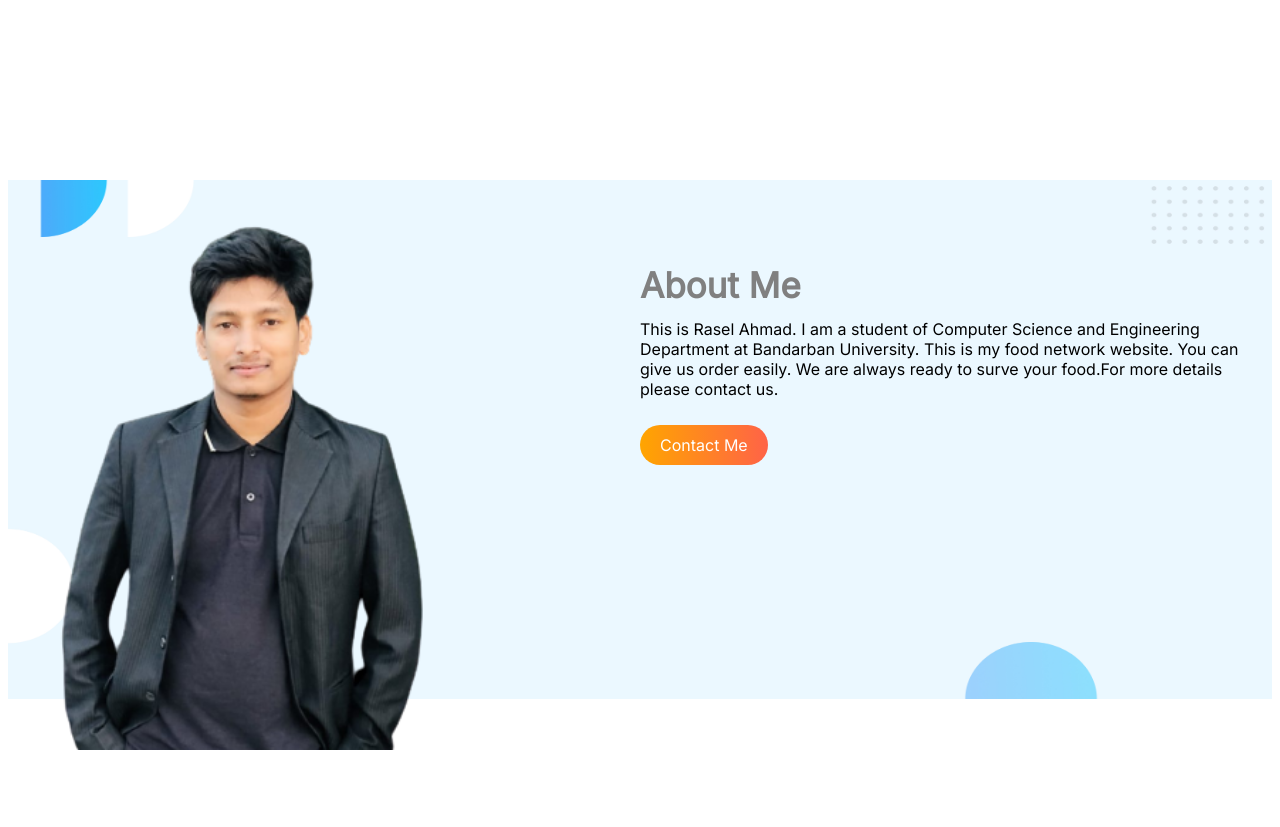
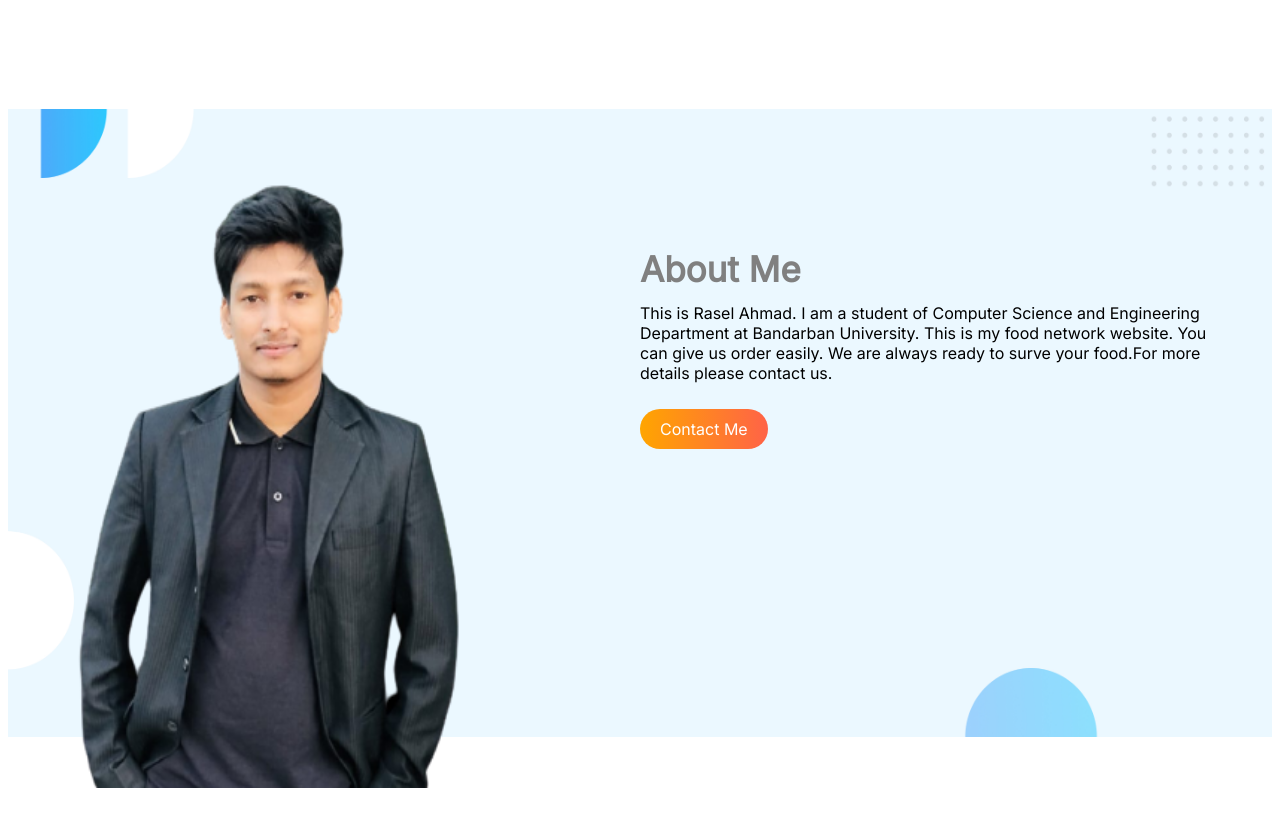
Before and after one commit to Rasalahmad/Food_Network, a plain HTML site: page index.html in a window 1280 px wide. Shown: the part 741-1568 px from the top of the page. Drawn offline with Linux system fonts and the light colour scheme.

Commit message:
add padding

```diff
--- a/index.html
+++ b/index.html
@@ -15,7 +15,6 @@
 <body>
     <section class="top-section">
         <div class="top-banner" id="paragraph">
-
             <h1><span>Skid </span>The Diet,</h1>
             <h1>Just Eat Healthy</h1>
             <h1>With Food Network</h1>
@@ -32,14 +31,14 @@
         <div class="top-banner">
             <img id="person-img" src="images/rasal1-removebg-preview.png" alt="">
         </div>
-        <div class="top-banner">
-            <div class="paragraph">
-                <h1>About Me</h1>
-                <p>This is Rasel Ahmad. I am a student of Computer Science and Engineering Department at Bandarban University. This is my food network website. You can give us order easily. We are always ready to surve your food.For more details please contact
-                    us.
-                </p><br>
-                <a class="button" target="_blank" href="https://rasalahmad.github.io/Developer_portfolio/">Contact Me</a>
-            </div>
+        <div class="top-banner" id="paragraph">
+
+            <h1>About Me</h1>
+            <p>This is Rasel Ahmad. I am a student of Computer Science and Engineering Department at Bandarban University. This is my food network website. You can give us order easily. We are always ready to surve your food.For more details please contact
+                us.
+            </p><br>
+            <a class="button" target="_blank" href="https://rasalahmad.github.io/Developer_portfolio/">Contact Me</a>
+
         </div>
     </section>
 </body>
--- a/style.css
+++ b/style.css
@@ -12,10 +12,6 @@ body {
     width: 50%;
 }
 
-.top-banner .paragraph {
-    margin-top: 100px;
-}
-
 .top-banner img {
     width: 100%;
 }
@@ -27,7 +23,8 @@ body {
 }
 
 #paragraph {
-    margin-top: 100px;
+    padding: 5%;
+    padding-top: 10%;
 }
 
 #paragraph span {
@@ -43,13 +40,13 @@ body {
 }
 
 #person-img {
-    width: 60%;
-    padding-left: 40px;
-    padding-top: 30px;
+    width: 70%;
+    height: 91%;
+    padding: 10%;
 }
 
 #top-sectin-id {
     background-image: url(images/Frame\ 57.jpg);
     background-repeat: no-repeat;
-    background-size: 100% 77%;
+    background-size: 100% 80%;
 }
```
